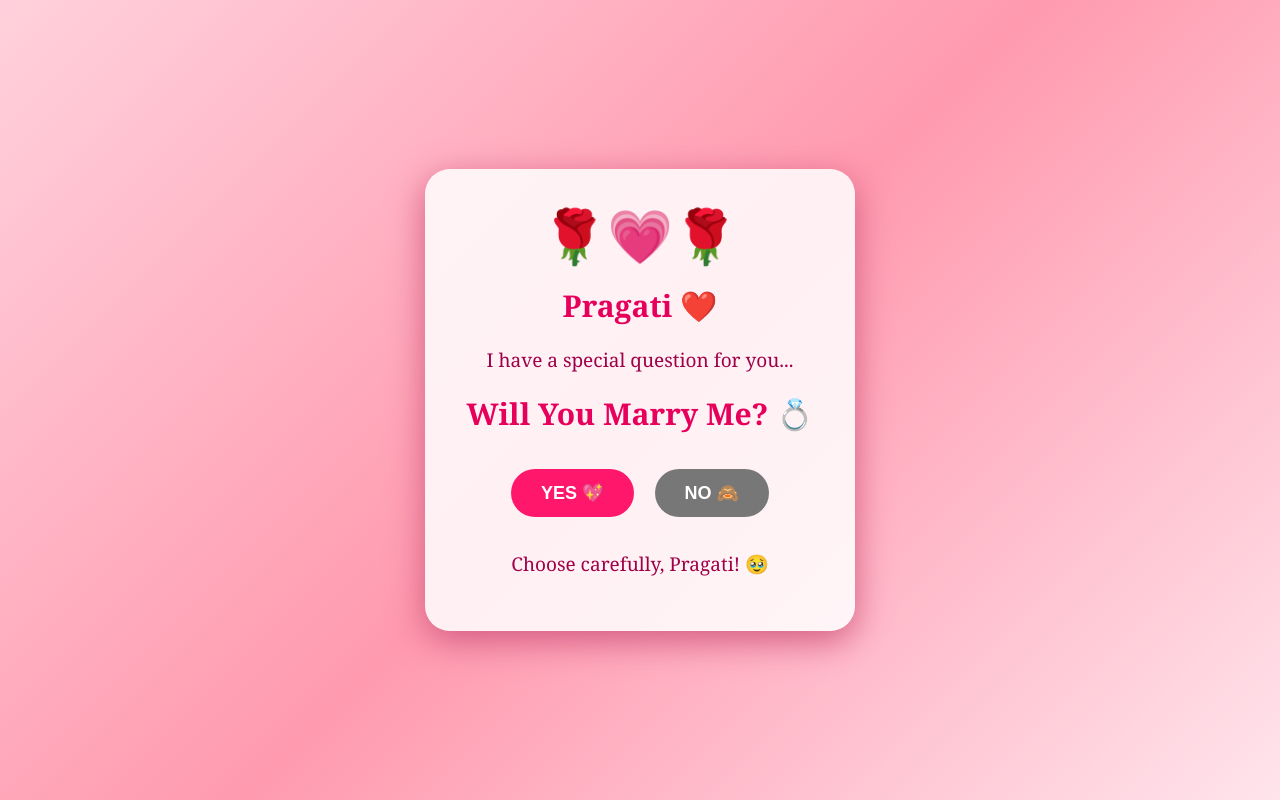
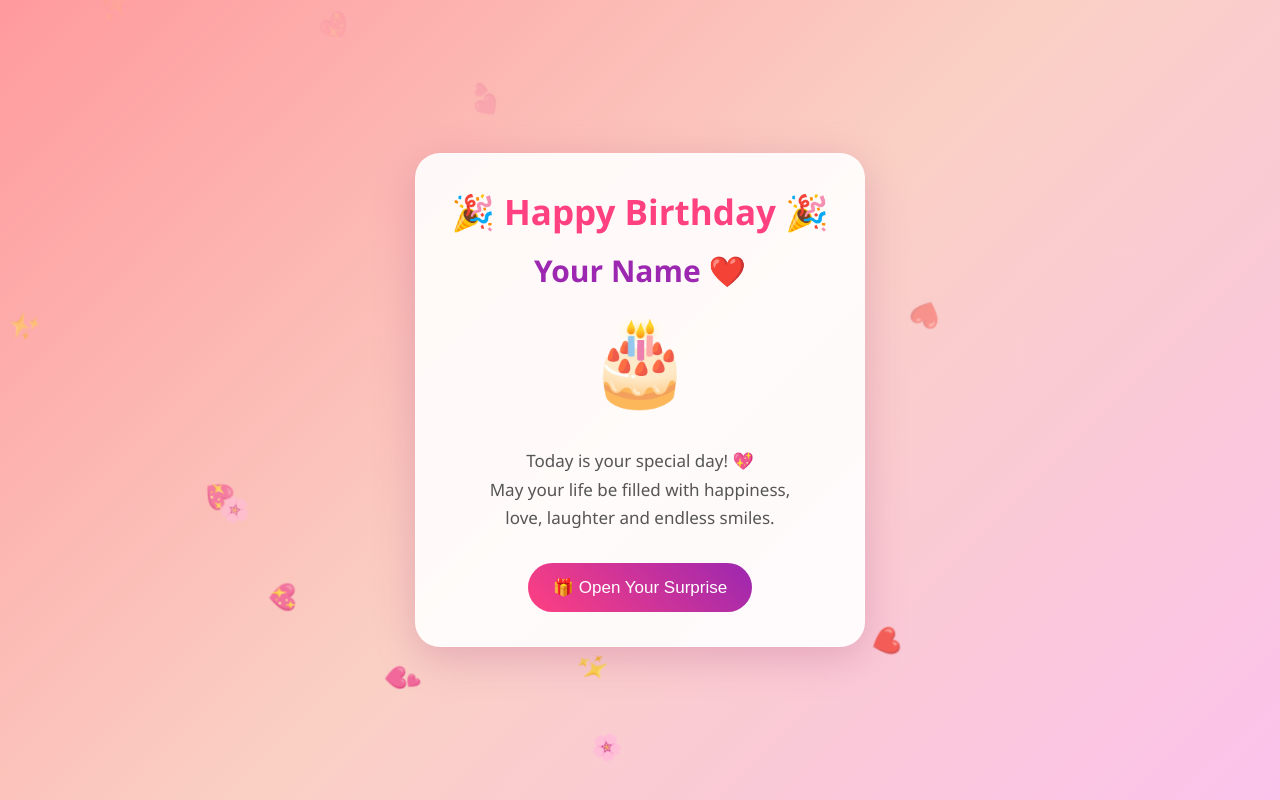
Before and after one commit to deepakchauahan26-collab/First, a plain HTML site: page index.html in a window 1280 px wide. Drawn offline with Linux system fonts and the light colour scheme.

Commit message:
Replace love proposal page with birthday celebration

```diff
--- a/index.html
+++ b/index.html
@@ -4,86 +4,93 @@
 <head>
 <meta charset="UTF-8">
 <meta name="viewport" content="width=device-width, initial-scale=1.0">
-<title>For Pragati ❤️</title>
+<title>Happy Birthday 🎂</title>
 
 <style>
 * {
+    margin: 0;
+    padding: 0;
     box-sizing: border-box;
 }
 
 body {
-    margin: 0;
-    height: 100vh;
-    overflow: hidden;
+    min-height: 100vh;
+    background: linear-gradient(135deg, #ff9a9e, #fad0c4, #fbc2eb);
+    font-family: 'Segoe UI', sans-serif;
     display: flex;
     justify-content: center;
     align-items: center;
-    font-family: 'Georgia', serif;
-    background: linear-gradient(135deg, #ffd1dc, #ff9aaf, #ffe4ec);
     text-align: center;
+    overflow: hidden;
 }
 
 .card {
-    background: rgba(255,255,255,0.85);
-    padding: 35px 20px;
+    background: rgba(255,255,255,0.9);
+    padding: 35px 25px;
     border-radius: 25px;
     width: 90%;
-    max-width: 430px;
-    box-shadow: 0 10px 35px #d45b80;
+    max-width: 450px;
+    box-shadow: 0 10px 40px #b65b8c55;
     z-index: 2;
 }
 
 h1 {
-    color: #e6005c;
+    color: #ff4081;
+    font-size: 35px;
+    margin-bottom: 15px;
+}
+
+.name {
+    color: #9c27b0;
     font-size: 30px;
+    font-weight: bold;
+}
+
+.cake {
+    font-size: 85px;
+    margin: 20px;
+    animation: bounce 1s infinite alternate;
 }
 
 p {
-    color: #a00048;
-    font-size: 19px;
+    color: #555;
+    font-size: 17px;
+    line-height: 1.7;
+    margin: 15px 0;
 }
 
 button {
+    background: linear-gradient(45deg, #ff4081, #9c27b0);
+    color: white;
     border: none;
-    padding: 13px 30px;
+    padding: 14px 25px;
     border-radius: 30px;
-    font-size: 18px;
+    font-size: 17px;
     cursor: pointer;
-    margin: 15px 8px;
-    font-weight: bold;
+    margin-top: 15px;
 }
 
-#yes {
-    background: #ff176b;
-    color: white;
+button:hover {
+    transform: scale(1.08);
 }
 
-#no {
-    background: #777;
-    color: white;
-    position: relative;
-}
-
-#result {
+#surprise {
     display: none;
-}
-
-.flower {
-    font-size: 45px;
-    animation: bloom 1.5s infinite alternate;
-}
-
-@keyframes bloom {
-    from { transform: scale(0.8); }
-    to { transform: scale(1.2); }
+    color: #e91e63;
+    font-size: 18px;
+    margin-top: 20px;
+    animation: fade 2s;
 }
 
 .heart {
-    position: fixed;
+    position: absolute;
     bottom: -30px;
-    animation: float 5s linear infinite;
-    z-index: 1;
-    pointer-events: none;
+    animation: float 6s linear infinite;
+    font-size: 25px;
+}
+
+@keyframes bounce {
+    to { transform: translateY(-12px); }
 }
 
 @keyframes float {
@@ -92,109 +99,60 @@ button {
         opacity: 0;
     }
 }
+
+@keyframes fade {
+    from { opacity: 0; }
+    to { opacity: 1; }
+}
 </style>
 </head>
 
 <body>
 
-<div class="card" id="question">
-    <div class="flower">🌹💗🌹</div>
+<div class="card">
+    <h1>🎉 Happy Birthday 🎉</h1>
 
-    <h1>Pragati ❤️</h1>
+    <div class="name">Your Name ❤️</div>
+
+    <div class="cake">🎂</div>
 
     <p>
-        I have a special question for you...
+        Today is your special day! 💖<br>
+        May your life be filled with happiness,<br>
+        love, laughter and endless smiles.
     </p>
 
-    <h1>Will You Marry Me? 💍</h1>
+    <button onclick="showSurprise()">
+        🎁 Open Your Surprise
+    </button>
 
-    <button id="yes" onclick="showLove()">YES 💖</button>
-    <button id="no" onclick="runAway()">NO 🙈</button>
-
-    <p id="hint">Choose carefully, Pragati! 🥹</p>
-</div>
-
-<div class="card" id="result">
-    <div class="flower">💐🌹🌷🌹💐</div>
-
-    <h1>YAYYYYY! ❤️</h1>
-
-    <h1>Pragati 💗</h1>
-
-    <p>
-        You are the most beautiful chapter
-        of my life. ❤️
-    </p>
-
-    <p>
-        🌹 You are my favourite reason to smile.
-    </p>
-
-    <p>
-        💞 Every moment feels special with you.
-    </p>
-
-    <p>
-        🥹 I wish to create a thousand beautiful
-        memories with you.
-    </p>
-
-    <h2 style="color:#e6005c">
-        Forever Special, Pragati! 💍
-    </h2>
-
-    <div class="flower">🌸🌺🌸🌺🌸</div>
-    <p>Made with ❤️ Just For You</p>
+    <div id="surprise">
+        🌹 You are one of the most special people! 🌹
+        <br><br>
+        May all your dreams come true.<br>
+        Keep smiling and shining always! ✨
+        <br><br>
+        Lots of love ❤️🎀
+    </div>
 </div>
 
 <script>
-let count = 0;
-
-function runAway() {
-    const no = document.getElementById("no");
-    const hint = document.getElementById("hint");
-
-    count++;
-
-    if (count <= 9) {
-        no.style.position = "fixed";
-
-        let maxX = window.innerWidth - no.offsetWidth - 20;
-        let maxY = window.innerHeight - no.offsetHeight - 20;
-
-        no.style.left = Math.random() * maxX + "px";
-        no.style.top = Math.random() * maxY + "px";
-
-        hint.innerHTML = "Hehe! NO pakad ke dikhao 😂❤️";
-    } else {
-        no.style.position = "relative";
-        no.style.left = "auto";
-        no.style.top = "auto";
-        hint.innerHTML = "Ab NO bhi yahin hai. Your choice matters ❤️";
-    }
-}
-
-function showLove() {
-    document.getElementById("question").style.display = "none";
-    document.getElementById("result").style.display = "block";
-
-    setInterval(createHeart, 250);
+function showSurprise() {
+    document.getElementById("surprise").style.display = "block";
 }
 
 function createHeart() {
-    const heart = document.createElement("div");
-
+    let heart = document.createElement("div");
     heart.className = "heart";
-    heart.innerHTML = ["❤️", "💗", "🌹", "🌸", "💕"]
-        [Math.floor(Math.random() * 5)];
-
+    heart.innerHTML = ["❤️","💖","💕","🌸","✨"][Math.floor(Math.random()*5)];
     heart.style.left = Math.random() * 100 + "vw";
-    heart.style.fontSize = (20 + Math.random() * 25) + "px";
-
+    heart.style.animationDuration = (3 + Math.random()*4) + "s";
     document.body.appendChild(heart);
 
-    setTimeout(() => heart.remove(), 5000);
+    setTimeout(() => heart.remove(), 7000);
 }
+
+setInterval(createHeart, 400);
 </script>
 
 </body>
```
